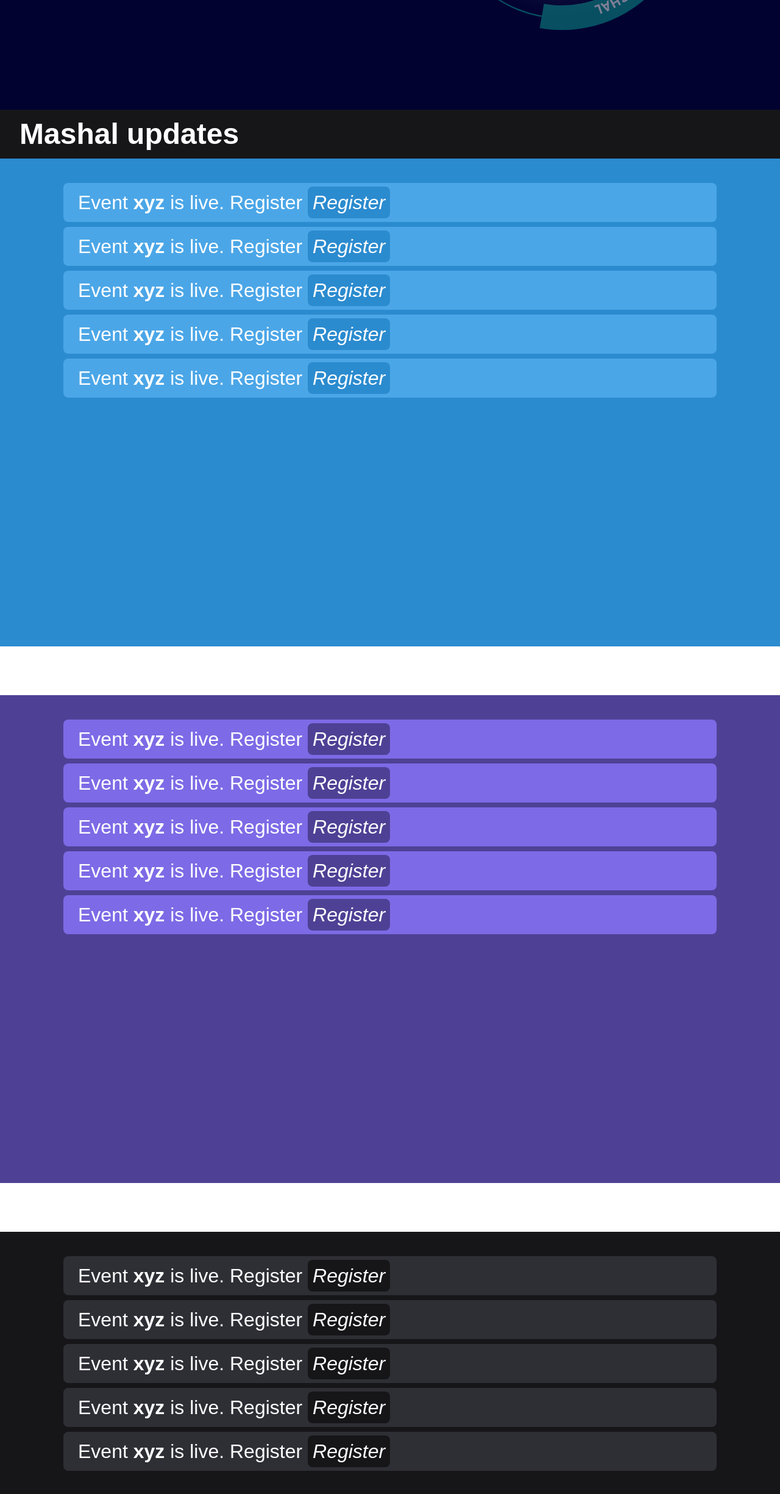
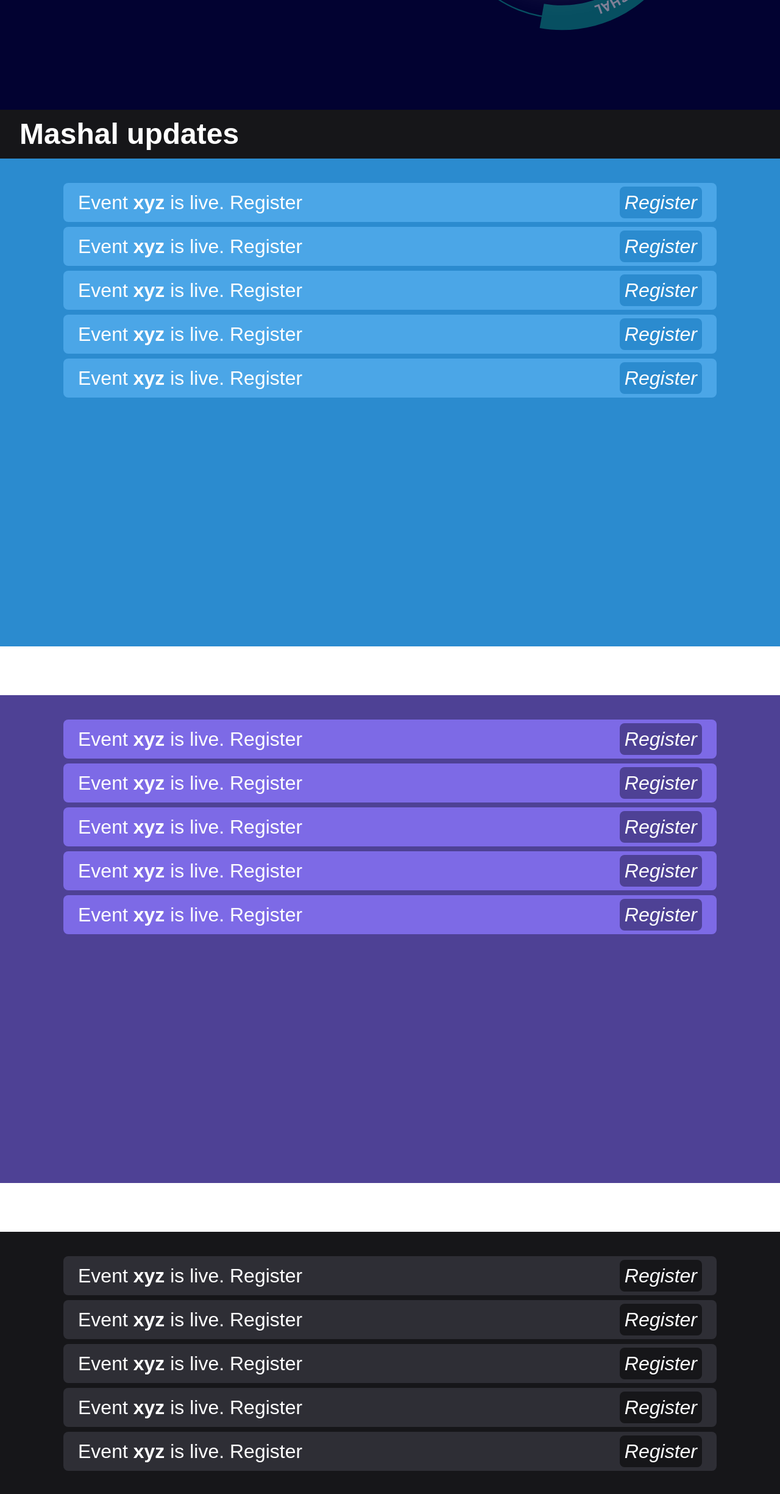
Before and after one commit to Udyam/main-website, a React (Create React App) app: page / in a window 1280 px wide. Shown: the part 620-3070 px from the top of the page at 61% size. Built offline with nearby package versions, Linux system fonts and the light colour scheme.

Commit message:
changes in structure

```diff
--- a/src/components/Navbar/Navbar.css
+++ b/src/components/Navbar/Navbar.css
@@ -48,7 +48,7 @@
   /* padding: 5px 10px; */
   float: right;
 }
-.menu i{
+.menu i {
   color: #fff;
 }
 .menu-text {
--- a/src/components/updates/updates.css
+++ b/src/components/updates/updates.css
@@ -11,14 +11,12 @@
 
 .update-content a:hover {
   cursor: pointer;
-
 }
 
 body {
   font: clamp(11px, 2.5vmin, 18px) / 1.4 sans-serif;
   color: #252525;
 }
-
 
 .updates-udyam-head-container {
   background-color: rgba(43, 139, 207, 255);
@@ -90,28 +88,38 @@
   line-height: 1.5;
   font-size: 2rem;
 }
-.update-paragraph{
+.update-paragraph {
   border: 1vh;
   border-radius: 1vh;
   margin: 1vh;
   padding: 1vh 3vh;
 }
-.udyam-background-light{
+.update-information {
+  width: 80%;
+  float: left;
+}
+.event-update-link {
+  width: 20%;
+  float: right;
+  text-align: right;
+}
+
+.udyam-background-light {
   background-color: rgb(75 166 231);
 }
-.udgam-background-light{
+.udgam-background-light {
   background-color: rgb(125 106 230);
 }
-.mashal-background-light{
+.mashal-background-light {
   background-color: rgb(46 46 53);
 }
-.udyam-background-dark{
-  background-color:rgba(43, 139, 207, 255);
+.udyam-background-dark {
+  background-color: rgba(43, 139, 207, 255);
 }
-.udgam-background-dark{
+.udgam-background-dark {
   background-color: rgba(78, 65, 149, 255);
 }
-.mashal-background-dark{
+.mashal-background-dark {
   background-color: rgba(22, 22, 25, 255);
 }
 
@@ -128,7 +136,6 @@
 
   .update-content a:hover {
     cursor: pointer;
-
   }
   .updates-udyam-head-container {
     background-color: rgba(43, 139, 207, 255);
@@ -200,16 +207,25 @@
     line-height: 1.5;
     font-size: 2.5vh;
   }
-  .update-paragraph{
+  .update-paragraph {
     border: 0.5vh;
 
     border-radius: 0.8vh;
     margin: 0.8vh;
     padding: 0.5vh 1vh;
   }
+  .update-information {
+    width: 75%;
+    float: left;
+  }
+  .event-update-link {
+    width: 25%;
+    float: right;
+    text-align: right;
+  }
 }
 
-@media (max-width: 768px) and (min-width: 481px) {
+@media (max-width: 820px) and (min-width: 481px) {
   .update-content a {
     position: relative;
     border: 0.1vh;
@@ -222,7 +238,6 @@
 
   .update-content a:hover {
     cursor: pointer;
-
   }
   .updates-udyam-head-container {
     background-color: rgba(43, 139, 207, 255);
@@ -297,11 +312,21 @@
     line-height: 1.5;
     font-size: 2.5vh;
   }
-  .update-paragraph{
+
+  .update-paragraph {
     border: 1vh;
 
     border-radius: 1vh;
     margin: 1vh;
     padding: 1vh 1vh;
   }
+  .update-information {
+    width: 75%;
+    float: left;
+  }
+  .event-update-link {
+    width: 25%;
+    float: right;
+    text-align: right;
+  }
 }
--- a/src/components/updates/updates.js
+++ b/src/components/updates/updates.js
@@ -9,114 +9,220 @@
         <div className="updates-udyam-head-container udyam-background-dark">
           <h1>Udyam Updates</h1>
         </div>
-
         <div className="updates-udyam-content udyam-background-dark">
-          {/* <div className="col-12 col-lg-6 col-md-6 col-sm-12">
+          <div className="update-content">
+            <div className="update-paragraph udyam-background-light">
+              <div className="update-information">
                 <p>
-                Udyam is the Annual Technological Festival of the department of Electronics
-                Engineering, IIT (BHU) Varanasi. It brings a broad spectrum of events spanning Data
-                Science, Machine Learning, Digital and Analog Electronics and others to boost the
-                participants skill sets. Since 2010, Udyam has provided a platform to develop and
-                showcase the technical skills of Indian technocrats. And we are pleased to announce
-                that the grand event is again returning this spring as UDYAM 23!
+                  Event <strong>xyz</strong> is live. Register
                 </p>
-            </div> */}
-          <div className="update-content">
-            <p className='update-paragraph udyam-background-light'>
-              Event <strong>xyz</strong> is live. Register   <a className='udyam-background-dark' href="#">Register</a>
+              </div>
+              <div className="event-update-link">
+                <a className="udyam-background-dark" href="#">
+                  Register
+                </a>
+              </div>
+              <br style={{ clear: 'both' }} />
+            </div>
+            <div className="update-paragraph udyam-background-light">
+              <div className="update-information">
+                <p>
+                  Event <strong>xyz</strong> is live. Register
                 </p>
-            <p className='update-paragraph udyam-background-light'>
-              Event <strong>xyz</strong> is live. Register   <a className='udyam-background-dark' href="#">Register</a>
+              </div>
+              <div className="event-update-link">
+                <a className="udyam-background-dark" href="#">
+                  Register
+                </a>
+              </div>
+              <br style={{ clear: 'both' }} />
+            </div>
+            <div className="update-paragraph udyam-background-light">
+              <div className="update-information">
+                <p>
+                  Event <strong>xyz</strong> is live. Register
                 </p>
-            <p className='update-paragraph udyam-background-light'>
-              Event <strong>xyz</strong> is live. Register   <a className='udyam-background-dark' href="#">Register</a>
+              </div>
+              <div className="event-update-link">
+                <a className="udyam-background-dark" href="#">
+                  Register
+                </a>
+              </div>
+              <br style={{ clear: 'both' }} />
+            </div>
+            <div className="update-paragraph udyam-background-light">
+              <div className="update-information">
+                <p>
+                  Event <strong>xyz</strong> is live. Register
                 </p>
-            <p className='update-paragraph udyam-background-light'>
-              Event <strong>xyz</strong> is live. Register   <a className='udyam-background-dark' href="#">Register</a>
+              </div>
+              <div className="event-update-link">
+                <a className="udyam-background-dark" href="#">
+                  Register
+                </a>
+              </div>
+              <br style={{ clear: 'both' }} />
+            </div>
+            <div className="update-paragraph udyam-background-light">
+              <div className="update-information">
+                <p>
+                  Event <strong>xyz</strong> is live. Register
                 </p>
-            <p className='update-paragraph udyam-background-light'>
-              Event <strong>xyz</strong> is live. Register   <a className='udyam-background-dark' href="#">Register</a>
-            </p>
-
               </div>
-          {/* <div className="col-12 col-lg-6 col-md-6 col-sm-12 text-center">
-              <img src="https://media.istockphoto.com/id/1404221665/photo/abstract-defocused-lens-color-gradient-on-black-background.jpg?b=1&s=170667a&w=0&k=20&c=i-Eqbc0oD8b-Kt7-sARR5n6JXECi0ihjQaRyQK0h6PU="></img>
-            </div> */}
+              <div className="event-update-link">
+                <a className="udyam-background-dark" href="#">
+                  Register
+                </a>
+              </div>
+              <br style={{ clear: 'both' }} />
+            </div>
+          </div>
         </div>
 
         <div className="updates-udgam-head-container udgam-background-dark">
           <h1>Udgam Updates</h1>
         </div>
         <div className="updates-udgam-content udgam-background-dark">
-          {/* <div className="col-12 col-lg-6 col-md-6 col-sm-12">
+          <div className="update-content">
+            <div className="update-paragraph udgam-background-light">
+              <div className="update-information">
                 <p>
-                Udgam is the Annual Cultural Festival of the department of Electronics Engineering,
-                IIT (BHU) Varanasi. It brings you multifarious events that kindle your creative side
-                and awaken your artistic self. EES introduced Udgam at the start of 2022 to provide
-                a platform for participants to showcase their talents in non-technical fields like
-                fine arts, dance, music, photography, and literature. Udgam is back again, bigger
-                and brighter, and awaiting to witness the vigour its participants would bring to the
-                stage. Get ready to manifest your artistry and let your creative self sparkle!
-              </p>
-            </div> */}
-          <div className="update-content">
-          <p className='update-paragraph udgam-background-light'>
-              Event <strong>xyz</strong> is live. Register <a className='udgam-background-dark' href="#">Register</a>
-            </p>
-            <p className='update-paragraph udgam-background-light'>
-              Event <strong>xyz</strong> is live. Register <a className='udgam-background-dark' href="#">Register</a>
-            </p>
-            <p className='update-paragraph udgam-background-light'>
-              Event <strong>xyz</strong> is live. Register <a className='udgam-background-dark' href="#">Register</a>
-            </p>
-            <p className='update-paragraph udgam-background-light'>
-              Event <strong>xyz</strong> is live. Register <a className='udgam-background-dark' href="#">Register</a>
-            </p>
-            <p className='update-paragraph udgam-background-light'>
-              Event <strong>xyz</strong> is live. Register <a className='udgam-background-dark' href="#">Register</a>
+                  Event <strong>xyz</strong> is live. Register
                 </p>
               </div>
-          {/* <div className="col-12 col-lg-6 col-md-6 col-sm-12 text-center">
-              <img src="https://media.istockphoto.com/id/1404221665/photo/abstract-defocused-lens-color-gradient-on-black-background.jpg?b=1&s=170667a&w=0&k=20&c=i-Eqbc0oD8b-Kt7-sARR5n6JXECi0ihjQaRyQK0h6PU="></img>
-            </div> */}
+              <div className="event-update-link">
+                <a className="udgam-background-dark" href="#">
+                  Register
+                </a>
+              </div>
+              <br style={{ clear: 'both' }} />
+            </div>
+            <div className="update-paragraph udgam-background-light">
+              <div className="update-information">
+                <p>
+                  Event <strong>xyz</strong> is live. Register
+                </p>
+              </div>
+              <div className="event-update-link">
+                <a className="udgam-background-dark" href="#">
+                  Register
+                </a>
+              </div>
+              <br style={{ clear: 'both' }} />
+            </div>
+            <div className="update-paragraph udgam-background-light">
+              <div className="update-information">
+                <p>
+                  Event <strong>xyz</strong> is live. Register
+                </p>
+              </div>
+              <div className="event-update-link">
+                <a className="udgam-background-dark" href="#">
+                  Register
+                </a>
+              </div>
+              <br style={{ clear: 'both' }} />
+            </div>
+            <div className="update-paragraph udgam-background-light">
+              <div className="update-information">
+                <p>
+                  Event <strong>xyz</strong> is live. Register
+                </p>
+              </div>
+              <div className="event-update-link">
+                <a className="udgam-background-dark" href="#">
+                  Register
+                </a>
+              </div>
+              <br style={{ clear: 'both' }} />
+            </div>
+            <div className="update-paragraph udgam-background-light">
+              <div className="update-information">
+                <p>
+                  Event <strong>xyz</strong> is live. Register
+                </p>
+              </div>
+              <div className="event-update-link">
+                <a className="udgam-background-dark" href="#">
+                  Register
+                </a>
+              </div>
+              <br style={{ clear: 'both' }} />
+            </div>
+          </div>
         </div>
 
         <div className="updates-mashal-head-container mashal-background-dark">
           <h1>Mashal updates</h1>
         </div>
         <div className="updates-mashal-content mashal-background-dark">
-          {/* <div className="col-12 col-lg-6 col-md-6 col-sm-12">
+          <div className="update-content">
+            <div className="update-paragraph mashal-background-light">
+              <div className="update-information">
                 <p>
-                Mashal is the sports festival of the department of Electronics Engineering, IIT
-                (BHU) Varanasi.It offers a venue for all significant competitions and sports to
-                foster good sportsmanship among the students.Even though it started last year, the
-                event covers numerous sports, including Marathon, Chess, Valorant, Table Tennis,
-                Basketball, Tennis, Football, Cricket, Badminton, Kabaddi, Athletics, and Tug of
-                War. Mashal unleashes the competitive spirit of the nations brightest minds and
-                offers a perfect arena for sports enthusiasts to face off against one another. As
-                said by Serena Williams,the lets overpower, overtake and overcome!
-              </p>
-            </div> */}
-          <div className="update-content">
-          <p className='update-paragraph mashal-background-light'>
-              Event <strong>xyz</strong> is live. Register <a className='mashal-background-dark' href="#">Register</a>
-            </p>
-            <p className='update-paragraph mashal-background-light'>
-              Event <strong>xyz</strong> is live. Register <a className='mashal-background-dark' href="#">Register</a>
-            </p>
-            <p className='update-paragraph mashal-background-light'>
-              Event <strong>xyz</strong> is live. Register <a className='mashal-background-dark' href="#">Register</a>
-            </p>
-            <p className='update-paragraph mashal-background-light'>
-              Event <strong>xyz</strong> is live. Register <a className='mashal-background-dark' href="#">Register</a>
-            </p>
-            <p className='update-paragraph mashal-background-light'>
-              Event <strong>xyz</strong> is live. Register <a className='mashal-background-dark' href="#">Register</a>
+                  Event <strong>xyz</strong> is live. Register
                 </p>
               </div>
-          {/* <div className="col-12 col-lg-6 col-md-6 col-sm-12 text-center">
-              <img src="https://media.istockphoto.com/id/1404221665/photo/abstract-defocused-lens-color-gradient-on-black-background.jpg?b=1&s=170667a&w=0&k=20&c=i-Eqbc0oD8b-Kt7-sARR5n6JXECi0ihjQaRyQK0h6PU="></img>
-            </div> */}
+              <div className="event-update-link">
+                <a className="mashal-background-dark" href="#">
+                  Register
+                </a>
+              </div>
+              <br style={{ clear: 'both' }} />
+            </div>
+            <div className="update-paragraph mashal-background-light">
+              <div className="update-information">
+                <p>
+                  Event <strong>xyz</strong> is live. Register
+                </p>
+              </div>
+              <div className="event-update-link">
+                <a className="mashal-background-dark" href="#">
+                  Register
+                </a>
+              </div>
+              <br style={{ clear: 'both' }} />
+            </div>
+            <div className="update-paragraph mashal-background-light">
+              <div className="update-information">
+                <p>
+                  Event <strong>xyz</strong> is live. Register
+                </p>
+              </div>
+              <div className="event-update-link">
+                <a className="mashal-background-dark" href="#">
+                  Register
+                </a>
+              </div>
+              <br style={{ clear: 'both' }} />
+            </div>
+            <div className="update-paragraph mashal-background-light">
+              <div className="update-information">
+                <p>
+                  Event <strong>xyz</strong> is live. Register
+                </p>
+              </div>
+              <div className="event-update-link">
+                <a className="mashal-background-dark" href="#">
+                  Register
+                </a>
+              </div>
+              <br style={{ clear: 'both' }} />
+            </div>
+            <div className="update-paragraph mashal-background-light">
+              <div className="update-information">
+                <p>
+                  Event <strong>xyz</strong> is live. Register
+                </p>
+              </div>
+              <div className="event-update-link">
+                <a className="mashal-background-dark" href="#">
+                  Register
+                </a>
+              </div>
+              <br style={{ clear: 'both' }} />
+            </div>
+          </div>
         </div>
       </section>
     </>
```
Also changed, not shown: src/components/footer/footer.css (+6 -7 lines). Lines whose indentation alone changed are shown as unchanged.
